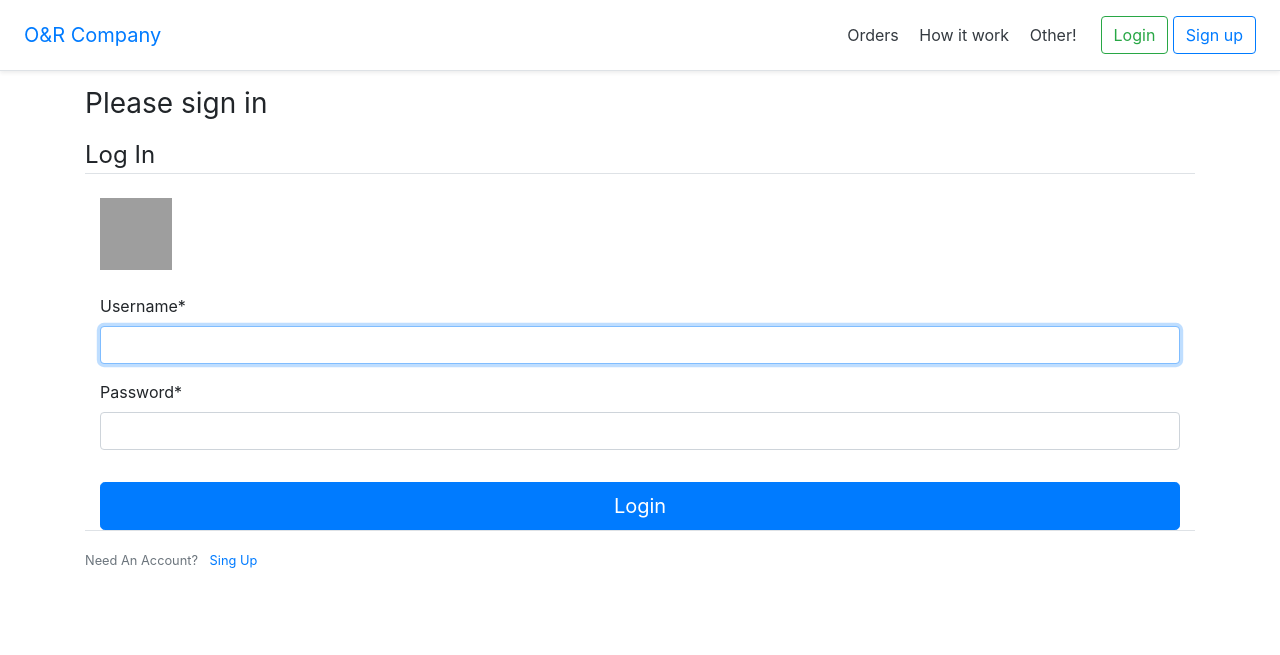
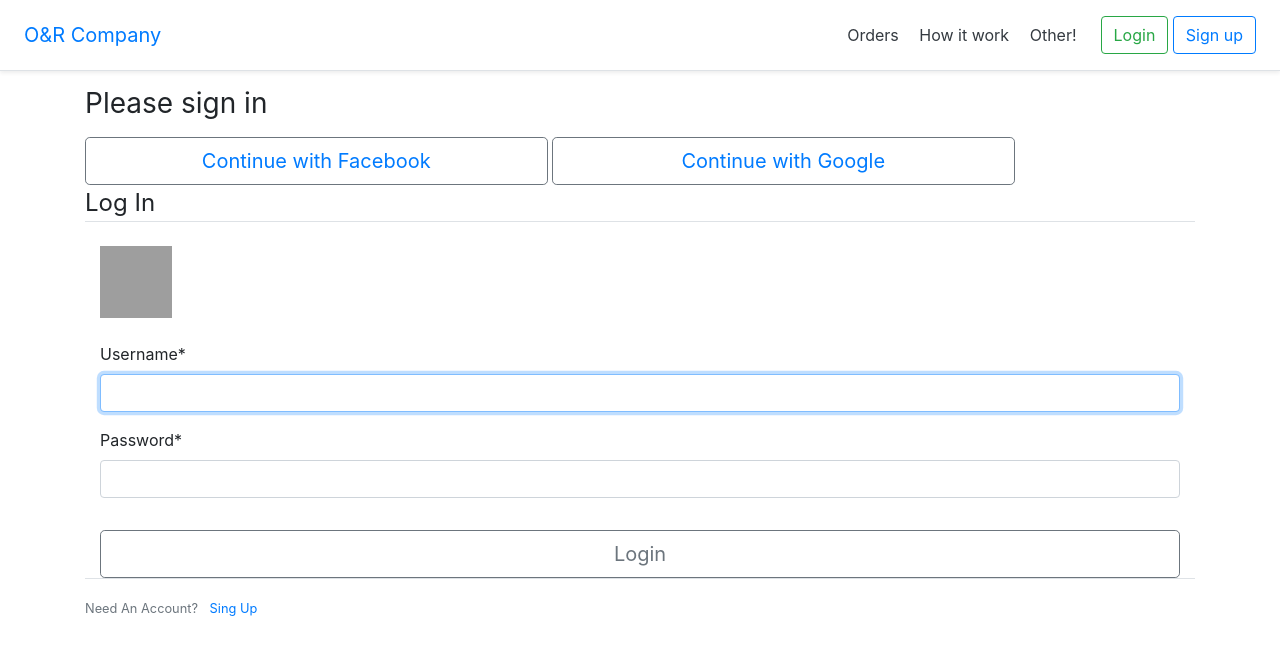
Before and after one commit to TexnoDgo/ORP, a Django app: page /login/ in a window 1280 px wide. Shown: the top 655 px of the page. Run offline with Django 3.2, Linux system fonts and the light colour scheme; some libraries are stand-ins or nearby versions; grey boxes are pictures that could not be loaded.

Commit message:
add facebook and google login

```diff
--- a/ORP_site/OR/OR/urls.py
+++ b/ORP_site/OR/OR/urls.py
@@ -11,6 +11,7 @@ from orders import views as orders_views
 from django.conf.urls import include
 
 
+
 urlpatterns = [
     path('', index, name='index'),
     path('register/', user_views.register, name='register'),
@@ -21,7 +22,8 @@ urlpatterns = [
     path('orders/', orders_views.orders, name='orders'),
     path('order_create/', orders_views.order_create, name='order_create'),
     path('orders/', include('orders.urls')),
-    path('conf_reg/', user_views.conf_reg, name='conf_reg')
+    path('conf_reg/', user_views.conf_reg, name='conf_reg'),
+    path('account/', include('allauth.urls')),
 ]
 
 if settings.DEBUG:
--- a/ORP_site/OR/users/models.py
+++ b/ORP_site/OR/users/models.py
@@ -10,8 +10,8 @@ class Profile(models.Model):
     def __str__(self):
         return f'{self.user.username} Profile'
 
-    def save(self):  # Преобразование изображения
-        super().save()
+    def save(self, *args, **kwargs):  # Преобразование изображения
+        super(Profile, self).save(*args, **kwargs)
 
         img = Image.open(self.image.path)
 
--- a/ORP_site/OR/users/templates/users/login.html
+++ b/ORP_site/OR/users/templates/users/login.html
@@ -1,4 +1,6 @@
 {% extends "HomePage/base.html" %}
+{% load socialaccount %}
+{% providers_media_js %}
 {% load i18n %}
 {% load crispy_forms_tags %}
 {% block title %}{% trans "Log In" %}{% endblock %}
@@ -6,6 +8,8 @@
 {% block content %}
     <div class="container">
         <h1 class="h3 mb-3 font-weight-normal">{% trans "Please sign in" %}</h1>
+        <button type="button" class="btn btn-outline-secondary btn-lg col-5"><a href="{% provider_login_url 'facebook' method='oauth2' %}">Continue with Facebook</a></button>
+        <button type="button" class="btn btn-outline-secondary btn-lg col-5"><a href="{% provider_login_url 'google' method='oauth2' %}">Continue with Google</a></button>
         <legend class="border-bottom mb-4">{% trans "Log In" %}</legend>
         <form class="text-left" method="POST">
           <div class="container">
@@ -16,7 +20,7 @@
                     {{ form|crispy }}
                 </fieldset>
           </div>
-          <button class="btn btn-lg btn-primary btn-block" type="submit">{% trans "Login" %}</button>
+          <button class="btn btn-lg btn-outline-secondary btn-block" type="submit">{% trans "Login" %}</button>
         </div>
         </form>
         <div class="border-top pt-3">
```
Also changed, not shown: ORP_site/OR/OR/settings.py (+12 -0 lines), ORP_site/OR/db.sqlite3, ORP_site/OR/media/default.jpg (added).
